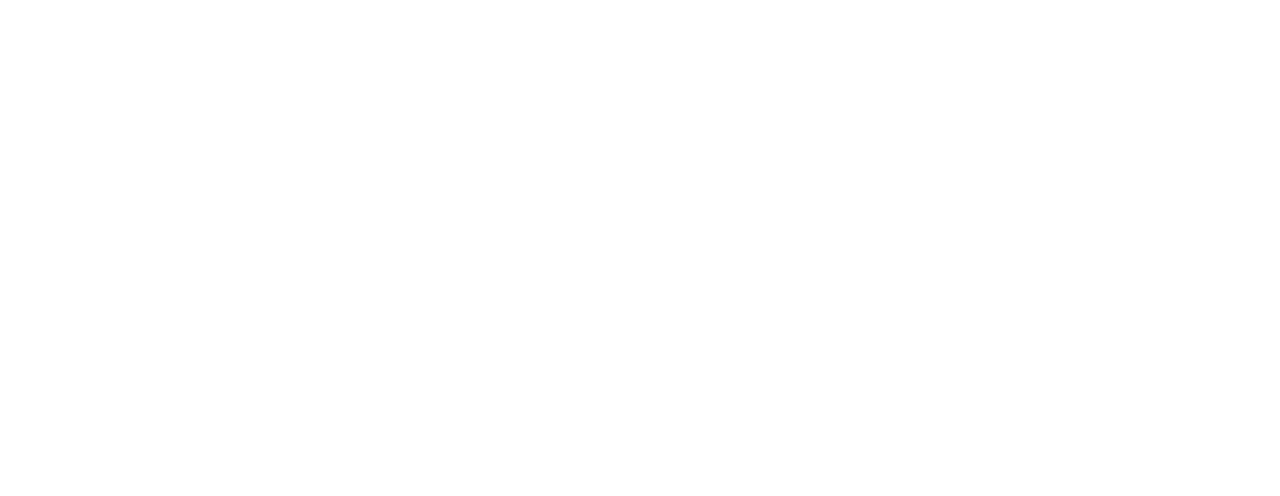
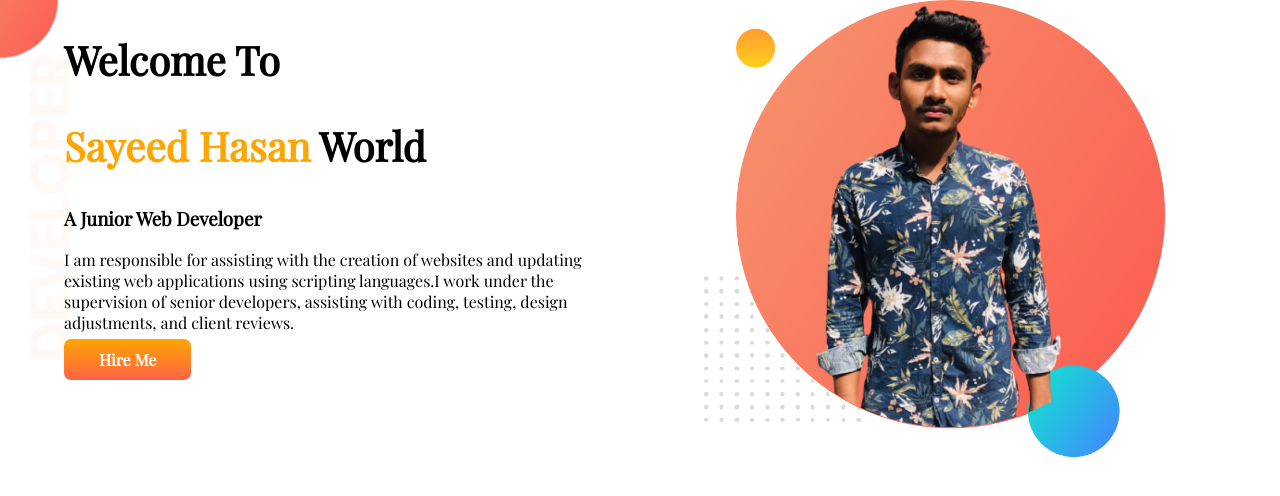
Before and after one commit to sayeedhj/developer-portfolio, a plain HTML site: page index.html in a window 1280 px wide. Drawn offline with nearby package versions, Linux system fonts and the light colour scheme.

Commit message:
first commit

```diff
--- a/index.html
+++ b/index.html
@@ -1,14 +1,44 @@
 <!DOCTYPE html>
 <html lang="en">
+
 <head>
     <meta charset="UTF-8">
     <meta http-equiv="X-UA-Compatible" content="IE=edge">
     <meta name="viewport" content="width=device-width, initial-scale=1.0">
     <title>Sayeed Portfolio</title>
+    <link rel="preconnect" href="https://fonts.googleapis.com">
+    <link rel="preconnect" href="https://fonts.gstatic.com" crossorigin>
+    <link href="https://fonts.googleapis.com/css2?family=Playfair+Display&display=swap" rel="stylesheet">
     <link rel="stylesheet" href="style.css">
 
 </head>
+
 <body>
+    <section id="jnjn">
 
+        <div class="jsj">
+
+            <h1>Welcome To</h1>
+            <h1><span id="jisad">Sayeed Hasan</span> World</h1>
+
+            <h3>A Junior Web Developer</h3>
+
+            <p>
+                I am responsible for assisting with the creation of websites and updating existing web applications
+                using
+                scripting languages.I work under the supervision of senior developers, assisting with coding, testing,
+                design adjustments, and client reviews.
+
+            </p>
+            <a class="tnnm" target="blank" href="https://www.linkedin.com/in/sayeed-hasan-b4b480216/ ">Hire Me</a>
+
+        </div>
+
+        <div class="jsj">
+            <img src="images/jisad.png" alt="">
+        </div>
+
+    </section>
 </body>
+
 </html>
--- a/style.css
+++ b/style.css
@@ -0,0 +1,37 @@
+body{
+    font-family: 'Playfair Display', serif;
+    margin: 0;
+}
+h1{
+    font-size: 40px;
+
+}
+#jisad{
+    color: orange;
+
+}
+
+section{
+    display: flex;
+}
+.jsj{
+    width: 50%;
+    padding-left: 5%;
+}
+.jsj img{
+    width: 80%;}
+
+
+.tnnm{
+text-decoration: none;
+background-image: linear-gradient(orange, tomato);
+padding: 10px 35px;
+border-radius: 7px;
+color: white;
+font-weight: 700;
+}
+#jnjn{
+
+    background-image:url(images/top-banner.png) ;
+    background-repeat: no-repeat;
+}
```
Also changed, not shown: images/dream-bg.png (added), images/exp-bg.png (added), images/jhankar.png (added), images/jhankar2.png (added), images/jisad.png (added), images/my-bg.png (added), images/my-bg2.png (added), images/top-banner.png (added).
